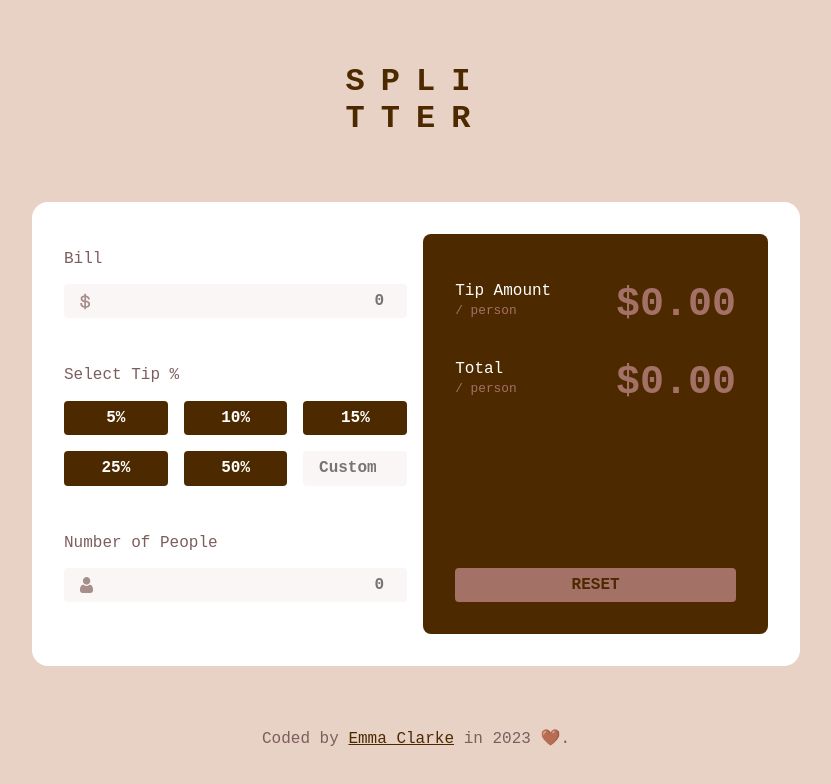
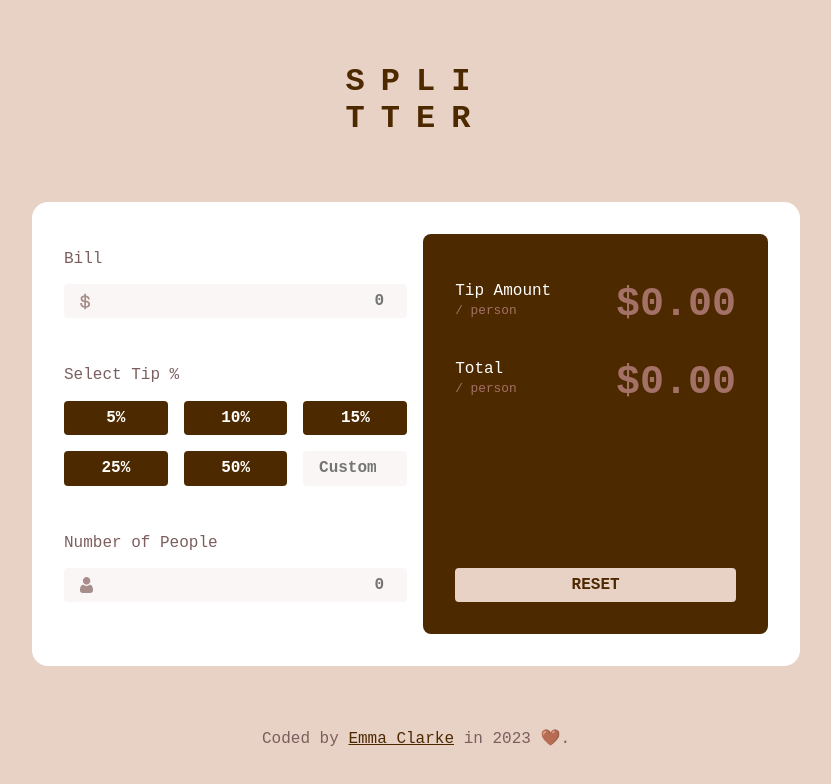
Before and after one commit to emmacodeswell/splitter, a React (Create React App) app: page / in a window 1280 px wide. In both pictures the pointer is over the input 819 px from the left and 585 px from the top of the page. Shown: the top 784 px of the page, without its empty margins (224-1055 px from the left). Built offline with nearby package versions, Linux system fonts and the light colour scheme.

Commit message:
Add hover styles to `reset` button

```diff
--- a/src/App.css
+++ b/src/App.css
@@ -26,8 +26,13 @@ html{line-height:1.15;-ms-text-size-adjust:100%;-webkit-text-size-adjust:100%}bo
   cursor: pointer;
 }
 
+.reset:hover {
+  background-color: var(--lightGray);
+  transition: 0.2s ease-in-out;
+}
+
 .reset:active {
-  background-color: var(--lightGray);
+  background-color: var(--darkGray);
   transition: 0.2s ease-in-out;
 }
 
```
